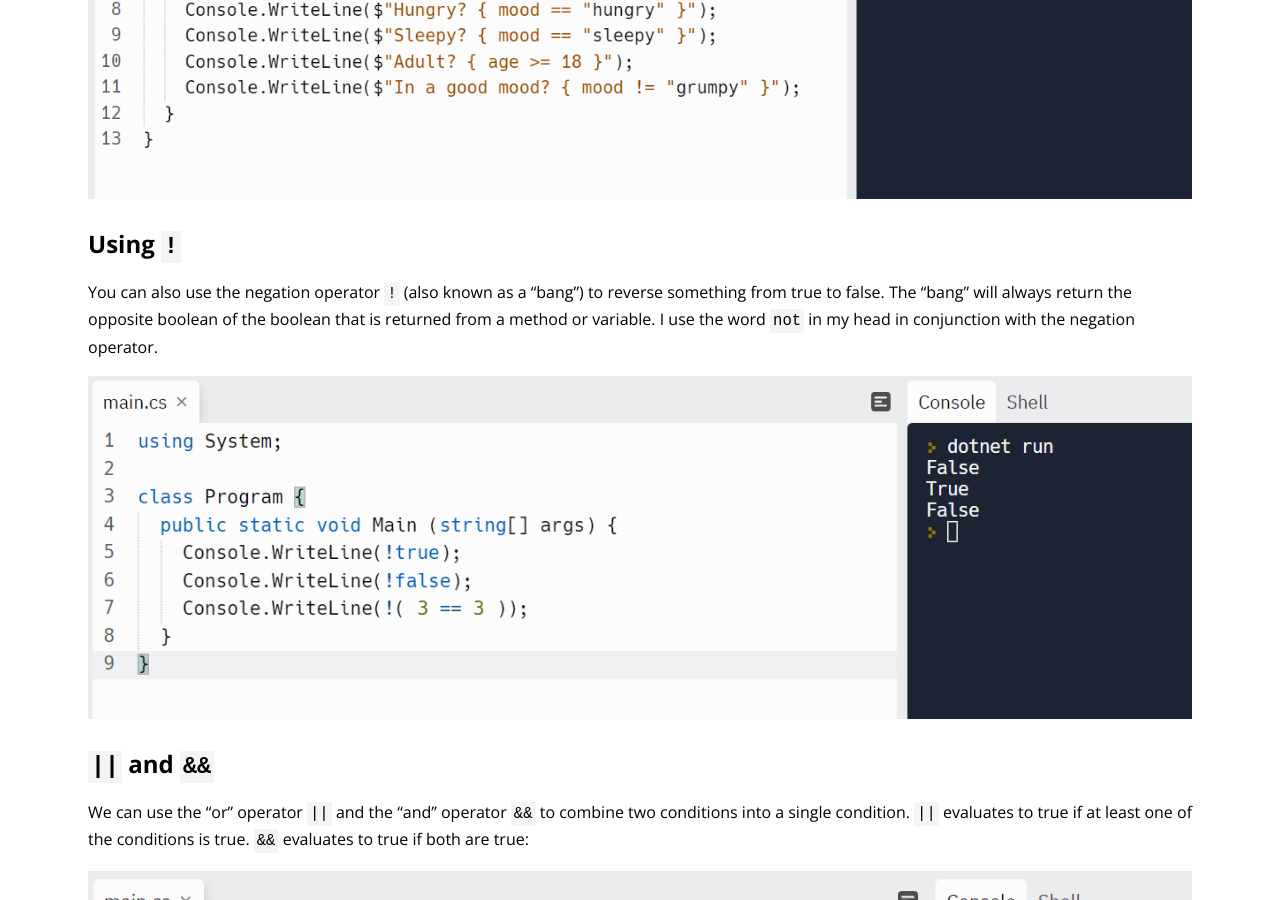
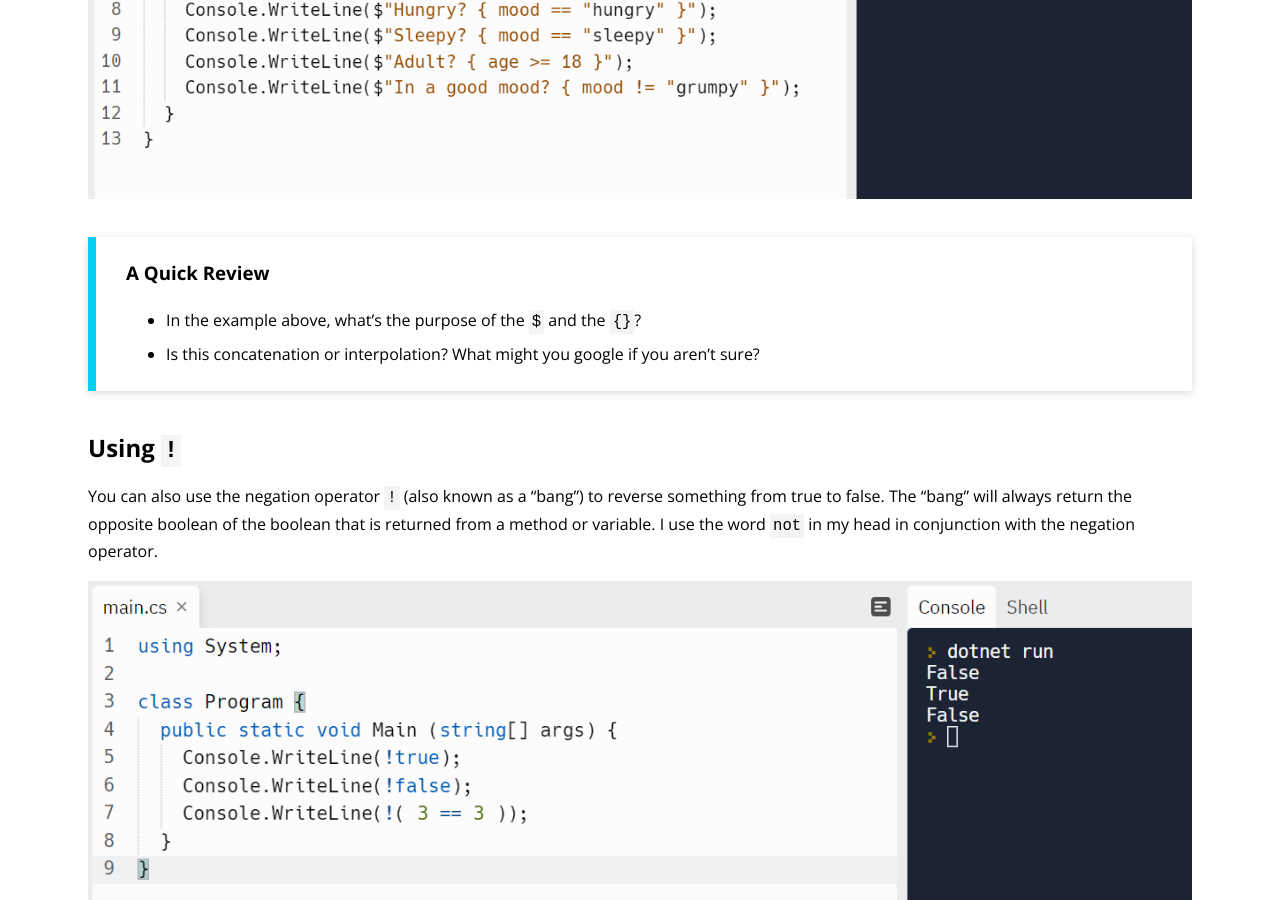
Before and after one commit to turingschool/launch-curriculum, a Jekyll site: the page built from module1/lessons/Week1/ConditionalLogic.md, in a window 1280 px wide and 900 px high, scrolled down 1191 px. Built offline with Jekyll 4.4.1, drawn with Linux system fonts in a browser that asks for light colours; nearby versions of some CDN libraries; comment, search, counter and statistics services are not loaded.

Commit message:
Add short review of interpolation to conditional lesson

```diff
--- a/module1/lessons/Week1/ConditionalLogic.md
+++ b/module1/lessons/Week1/ConditionalLogic.md
@@ -31,6 +31,13 @@ We can also use **comparison operators** to create a condition by comparing two
 We can use them like so:
 
 ![Image of Comparison Operators in action](/assets/images/module1/Week1/ComparisonOperators.png)
+
+<section class="call-to-action" markdown="1">
+### A Quick Review
+- In the example above, what's the purpose of the `$` and the `{}`?
+- Is this concatenation or interpolation? What might you google if you aren't sure?
+
+</section>
 
 ## Using `!`
 
```
